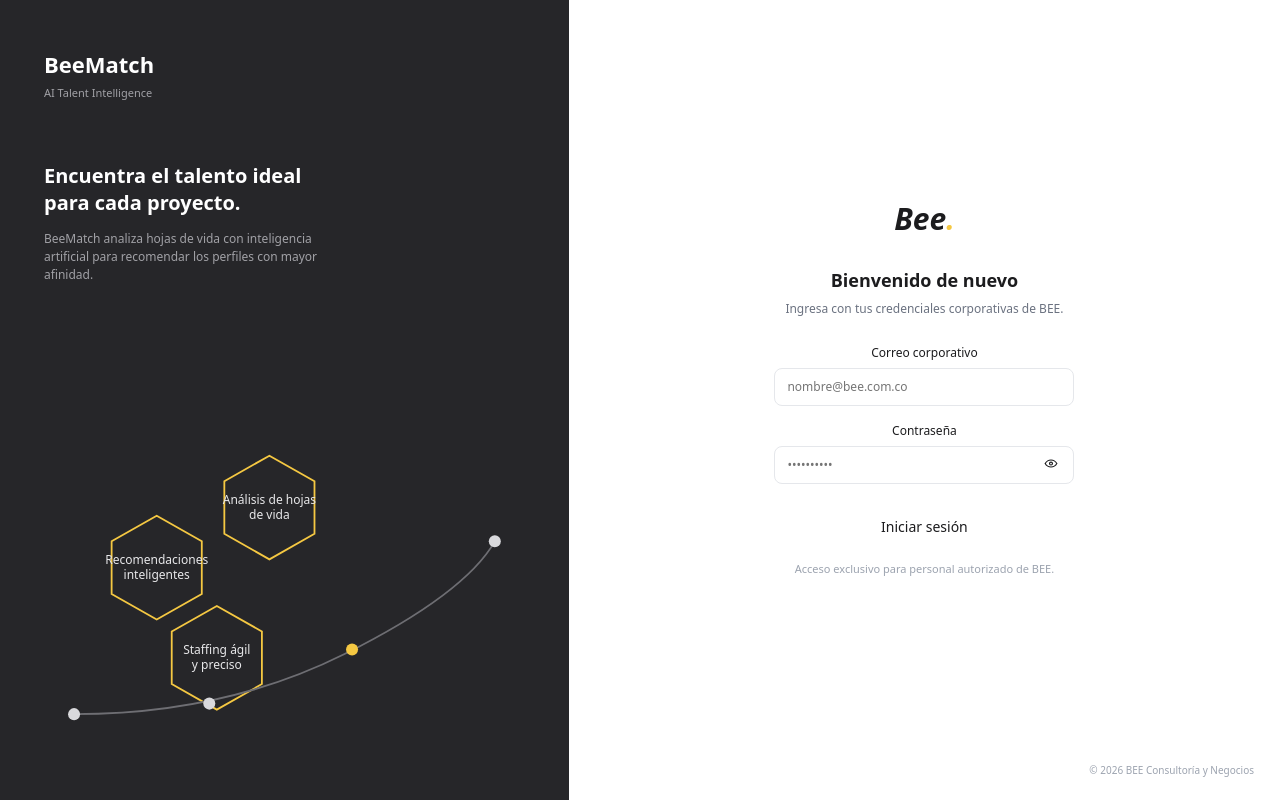
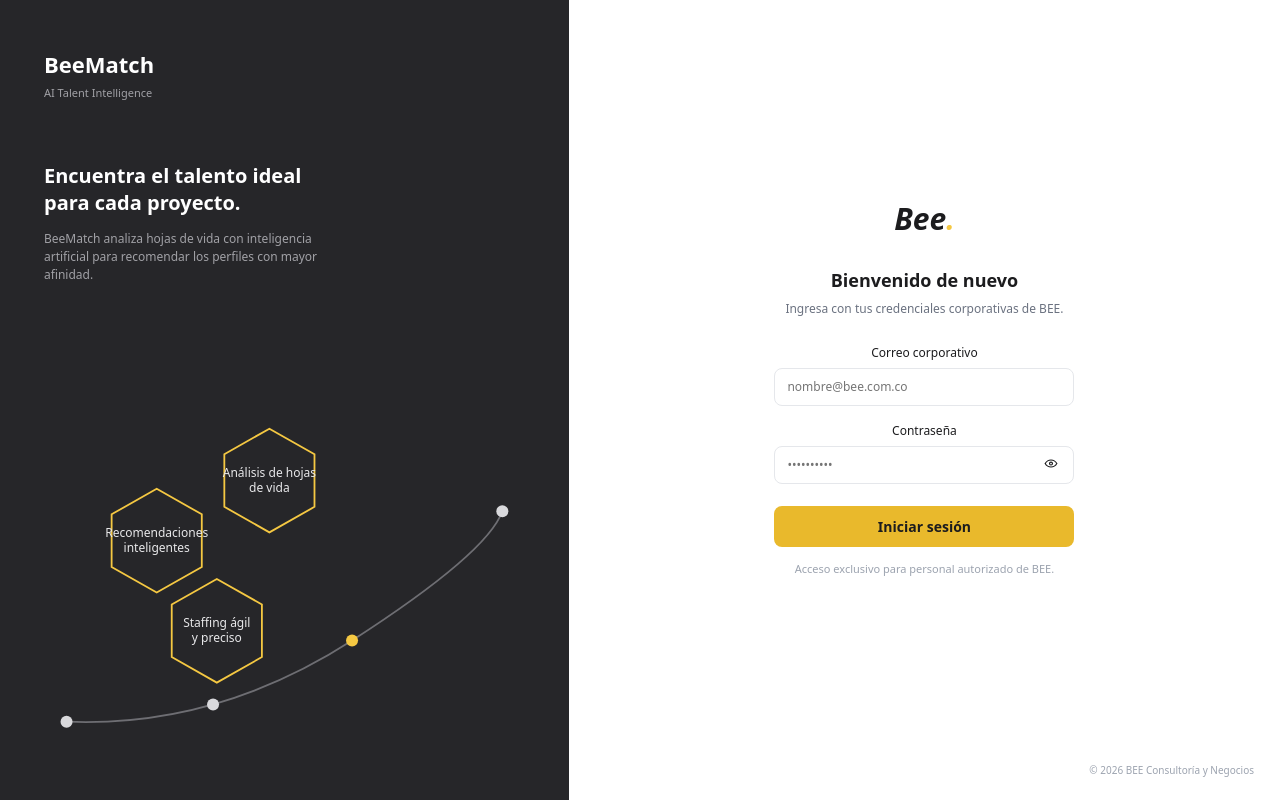
Before and after one commit to jalvarez01/BeeMatch, a React (Vite) app in the folder frontend/: page /login in a window 1280 px wide. Built offline with nearby package versions, Linux system fonts and the light colour scheme.

Commit message:
cambios en el front, ajustes de colores

```diff
--- a/frontend/src/pages/Login.tsx
+++ b/frontend/src/pages/Login.tsx
@@ -4,7 +4,7 @@ import { useLocation, useNavigate } from 'react-router-dom'
 import { iniciarSesion } from '../api/auth'
 import { IconEye } from '../components/Icons'
 
-/** HU-01: inicio de sesión con credenciales corporativas. */
+/** HU-01: inicio de sesión con credenciales corporativas. */
 export default function Login() {
   const navegar = useNavigate()
   const ubicacion = useLocation()
@@ -24,8 +24,8 @@ export default function Login() {
       await iniciarSesion(correo, password)
       navegar(destino, { replace: true })
     } catch (excepcion) {
-      // HU-01-CP2: no se indica cuál de los dos datos falló.
-      setError('Usuario o contraseña incorrectos')
+      // HU-01-CP2: no se indica cuál de los dos datos falló.
+      setError('Usuario o contraseña incorrectos')
       void excepcion
     } finally {
       setCargando(false)
@@ -50,7 +50,7 @@ export default function Login() {
             con mayor afinidad.
           </p>
 
-          <svg viewBox="0 0 320 260" style={{ marginTop: 'auto', width: '100%' }} aria-hidden>
+          <svg viewBox="0 0 320 278" style={{ marginTop: 'auto', width: '100%' }} aria-hidden>
             <g fill="none" stroke="#F5C842" strokeWidth="1.2">
               <polygon points="45,120 75,103 105,120 105,155 75,172 45,155" />
               <polygon points="120,80 150,63 180,80 180,115 150,132 120,115" />
@@ -59,16 +59,19 @@ export default function Login() {
             <g fill="#E8E8EA" fontSize="8" textAnchor="middle">
               <text x="75" y="135">Recomendaciones</text>
               <text x="75" y="145">inteligentes</text>
-              <text x="150" y="95">Análisis de hojas</text>
+              <text x="150" y="95">Análisis de hojas</text>
               <text x="150" y="105">de vida</text>
-              <text x="115" y="195">Staffing ágil</text>
+              <text x="115" y="195">Staffing ágil</text>
               <text x="115" y="205">y preciso</text>
             </g>
-            <path d="M20 235 Q120 235 200 195 T300 120" fill="none" stroke="#6E6E73" strokeWidth="1.2" />
-            <circle cx="20" cy="235" r="4" fill="#D9D9DC" />
-            <circle cx="110" cy="228" r="4" fill="#D9D9DC" />
-            <circle cx="205" cy="192" r="4" fill="#F5C842" />
-            <circle cx="300" cy="120" r="4" fill="#D9D9DC" />
+            {/* La curva pasa por debajo del hexágono inferior: no debe cruzarlo. */}
+            <path d="M15 258 Q115 262 205 204 T305 118" fill="none" stroke="#6E6E73" strokeWidth="1.2" />
+            {/* Los cuatro puntos caen exactamente sobre la curva:
+                inicio, punto medio del primer tramo, unión de tramos y final. */}
+            <circle cx="15" cy="258" r="4" fill="#D9D9DC" />
+            <circle cx="112.5" cy="246.5" r="4" fill="#D9D9DC" />
+            <circle cx="205" cy="204" r="4" fill="#F5C842" />
+            <circle cx="305" cy="118" r="4" fill="#D9D9DC" />
           </svg>
         </section>
 
@@ -91,7 +94,7 @@ export default function Login() {
               required
             />
 
-            <label htmlFor="password">Contraseña</label>
+            <label htmlFor="password">Contraseña</label>
             <div className="bm-input-wrap">
               <input
                 id="password"
@@ -106,7 +109,7 @@ export default function Login() {
                 type="button"
                 className="bm-eye"
                 onClick={() => setVerClave(!verClave)}
-                aria-label="Mostrar contraseña"
+                aria-label="Mostrar contraseña"
               >
                 <IconEye />
               </button>
@@ -115,11 +118,11 @@ export default function Login() {
             {error && <p className="bm-error">{error}</p>}
 
             <button type="submit" className="bm-btn bm-btn-primary" disabled={cargando}>
-              {cargando ? 'Ingresando…' : 'Iniciar sesión'}
+              {cargando ? 'Ingresando…' : 'Iniciar sesión'}
             </button>
             <p className="foot">Acceso exclusivo para personal autorizado de BEE.</p>
           </form>
-          <span className="copy">© 2026 BEE Consultoría y Negocios</span>
+          <span className="copy">© 2026 BEE Consultoría y Negocios</span>
         </section>
       </div>
     </div>
--- a/frontend/src/pages/NuevaBusqueda.tsx
+++ b/frontend/src/pages/NuevaBusqueda.tsx
@@ -196,7 +196,7 @@ export default function NuevaBusqueda() {
       </div>
 
       <div style={{ display: 'flex', justifyContent: 'flex-end', gap: 10 }}>
-        <button className="bm-btn bm-btn-ghost" onClick={guardarBorrador}>
+        <button className="bm-btn bm-btn-soft" onClick={guardarBorrador}>
           Guardar borrador
         </button>
         <button className="bm-btn bm-btn-primary" onClick={buscar} disabled={enviando}>
--- a/frontend/src/styles/beematch.css
+++ b/frontend/src/styles/beematch.css
@@ -89,12 +89,23 @@
 
 /* ---------- botones ---------- */
 .bm-btn { padding: 8px 16px; border-radius: 8px; font-size: 13px; font-weight: 500; transition: background .15s, border-color .15s; }
-.bm-btn-primary { background: var(--yellow); color: var(--ink); font-weight: 600; }
-.bm-btn-primary:hover { background: var(--yellow-hover); }
-.bm-btn-dark { background: var(--ink); color: #fff; }
-.bm-btn-dark:hover { background: #333338; }
-.bm-btn-ghost { background: var(--white); border: 1px solid var(--line); }
-.bm-btn-ghost:hover { border-color: #C9CDD4; }
+/* Las variantes van prefijadas con `.bm` a propósito: el reset `.bm button`
+   de más arriba tiene mayor especificidad que una sola clase y, sin el
+   prefijo, dejaba el fondo transparente hasta que el mouse pasaba encima. */
+
+/* Acción principal: fondo amarillo fijo, visible siempre. */
+.bm .bm-btn-primary { background: #E9B92C; color: var(--ink); font-weight: 600; }
+.bm .bm-btn-primary:hover { background: #E9B92C; }
+
+/* Acción secundaria: mismo gris del botón "Configuración" de la barra lateral. */
+.bm .bm-btn-soft { background: #F4F4F5; color: var(--ink-soft); }
+.bm .bm-btn-soft:hover { background: #F4F4F5; }
+
+.bm .bm-btn-dark { background: var(--ink); color: #fff; }
+.bm .bm-btn-dark:hover { background: #333338; }
+
+.bm .bm-btn-ghost { background: var(--white); border: 1px solid var(--line); }
+.bm .bm-btn-ghost:hover { border-color: #C9CDD4; }
 .bm-btn-link { color: var(--muted); font-size: 13px; }
 .bm-btn-link:hover { color: var(--ink); }
 .bm-btn-back { display: inline-flex; align-items: center; gap: 8px; font-size: 20px; font-weight: 700; margin-bottom: 18px; }
```
